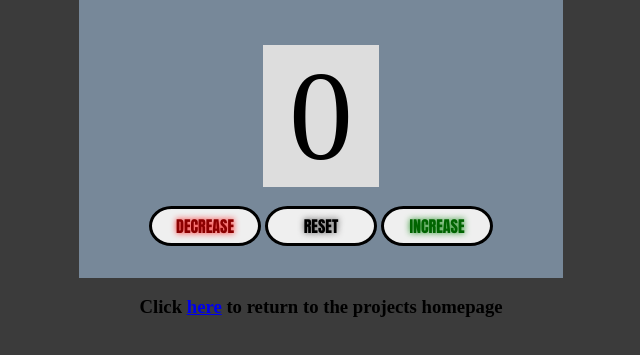
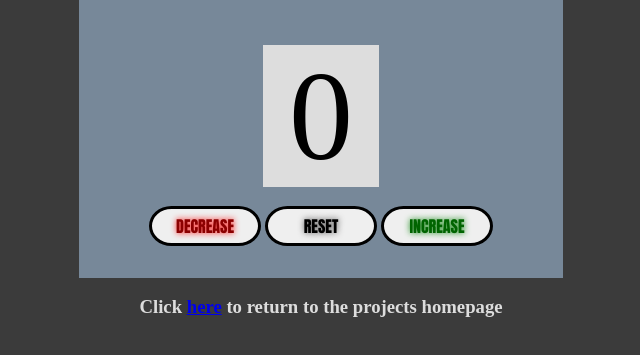
Before and after one commit to Yoshi-jrd/simple-increment-counter, a plain HTML site: page index.html in a window 1280 px wide. Shown: the part 217-572 px from the top of the page, without its empty margins (319-959 px from the left). Drawn offline with Linux system fonts and the light colour scheme.

Commit message:
changed color of return line

```diff
--- a/index.css
+++ b/index.css
@@ -43,3 +43,6 @@ button{
 #reset{
     text-shadow: rgb(77, 76, 76) .3px 0 6px;
 }
+h3{
+    color: #ddd;
+}
```
